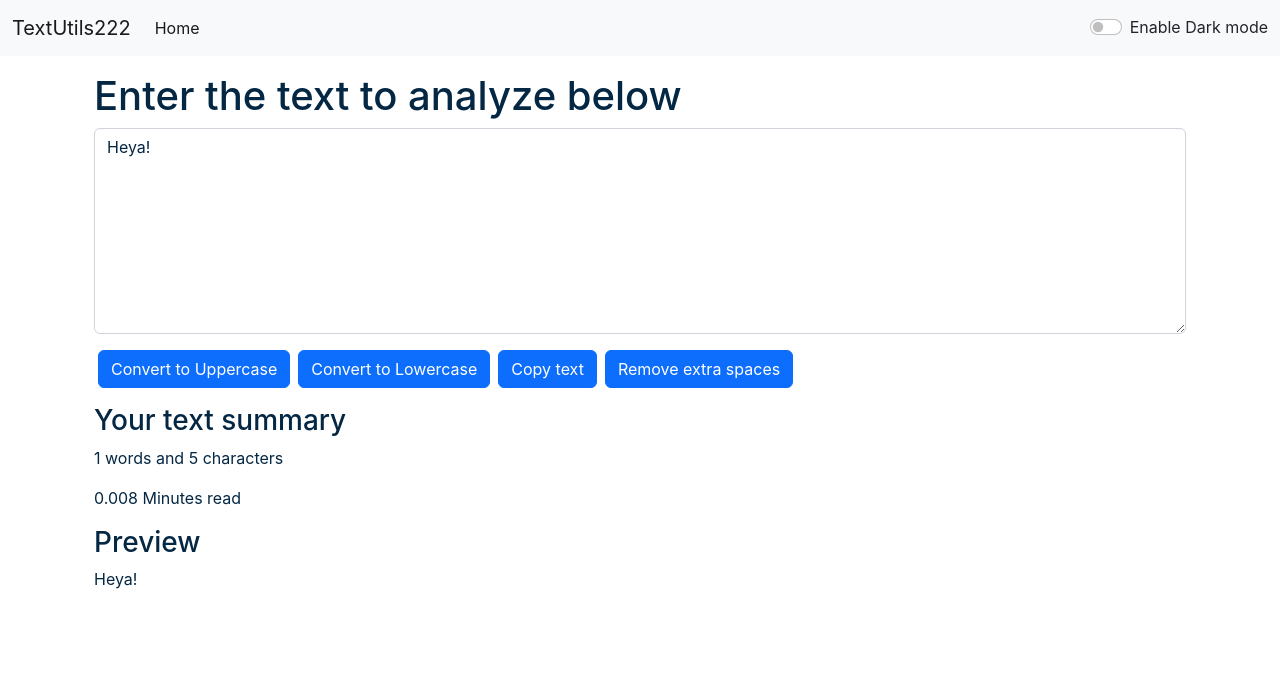
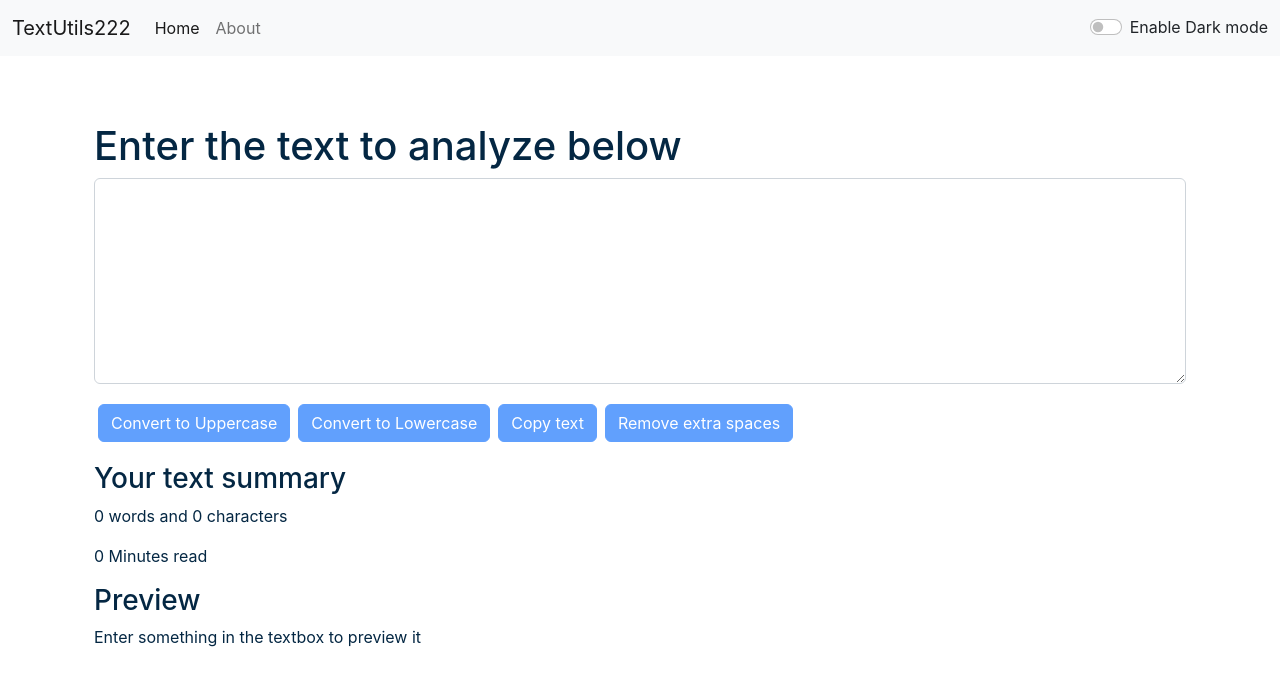
Before and after one commit to shr-code/TextUtils222---React-App, a React (Create React App) app: page / in a window 1280 px wide. Shown: the top 686 px of the page. Built offline with nearby package versions, Linux system fonts and the light colour scheme.

Commit message:
fixed minor issues

```diff
--- a/src/App.js
+++ b/src/App.js
@@ -1,15 +1,15 @@
 // import logo from './logo.svg';
 import './App.css';
 import React, { useState } from 'react'
-// import About from './components/About';
+import About from './components/About';
 import Navbar from './components/Navbar';
 import TextForm from './components/TextForm';
 import Alert from './components/Alert';
-// import {
-//   BrowserRouter as Router,
-//   Switch,
-//   Route
-// } from "react-router-dom";
+import {
+  BrowserRouter as Router,
+  Switch,
+  Route
+} from "react-router-dom";
 
 // let name =<i>Shraddha</i>
 function App() {
@@ -101,20 +101,20 @@ function App() {
     </div>
   </div>
 </nav> */}
-      {/* <Router> */}
+      <Router>
         <Navbar title="TextUtils222" aboutText="About" mode={mode} toggleMode={toggleMode} />
         <Alert alert={alert} />
         <div className="container my-3">
-          {/* <Switch>
-            <Route exact path="/about"> */}
-              {/* <About /> */}
-            {/* </Route>
-            <Route exact path="/"> */}
+          <Switch>
+            <Route exact path="/about">
+              <About mode={mode}/>
+            </Route>
+            <Route exact path="/">
               <TextForm showAlert={showAlert} heading="Enter the text to analyze below" mode={mode} />
-            {/* </Route>
-          </Switch> */}
+            </Route>
+          </Switch>
         </div>
-      {/* </Router> */}
+      </Router>
     </>
   );
 }
--- a/src/components/About.js
+++ b/src/components/About.js
@@ -1,32 +1,35 @@
-import React, { useState } from 'react'
-export default function About() {
+// import React, { useState } from 'react'
+export default function About(props) {
 
-    const [myStyle, setMyStyle] = useState({
-        color: 'black',
-        backgroundColor: 'white'
-    })
-    const [btnText, setBtnText] = useState('Enable dark mode')
-    const toggleStlye = () => {
-        if (myStyle.color === 'black') {
-            setMyStyle({
-                color: 'white',
-                backgroundColor: 'black'
-            })
-            setBtnText('Enable light mode')
-        }
-        else {
-            setMyStyle({
-                color: 'black',
-                backgroundColor: 'white'
-            })
-            setBtnText('Enable dark mode')
-        }
-    }
-
+    // const [myStyle, setMyStyle] = useState({
+    //     color: 'black',
+    //     backgroundColor: 'white'
+    // })
+    // const [btnText, setBtnText] = useState('Enable dark mode')
+    // const toggleStlye = () => {
+    //     if (myStyle.color === 'black') {
+    //         setMyStyle({
+    //             color: 'white',
+    //             backgroundColor: 'black'
+    //         })
+    //         setBtnText('Enable light mode')
+    //     }
+    //     else {
+    //         setMyStyle({
+    //             color: 'black',
+    //             backgroundColor: 'white'
+    //         })
+    //         setBtnText('Enable dark mode')
+    //     }
+    // }
+ let myStyle ={
+     color: props.mode==='dark'?'white':'black',
+     backgroundColor: props.mode==='dark'?'rgb(36 74 104)':'white'
+ }
     return (
         // const [btnText,setBtnText]=useState('Enable dark mode');
 
-        <div className='container my-4' style={myStyle}>
+        <div className='container my-4' style={ {color: props.mode==='dark'?'white':'black'}}>
             <h1 className='my-2'>About us</h1>
             <div className="accordion" id="accordionExample" >
                 <div className="accordion-item" style={myStyle}>
@@ -66,7 +69,7 @@ export default function About() {
                     </div>
                 </div>
             </div>
-            <button className="btn btn-primary my-1" onClick={toggleStlye}>{btnText}</button>
+            {/* <button className="btn btn-primary my-1" onClick={toggleStlye}>{btnText}</button> */}
         </div>
     )
 }
--- a/src/components/Alert.js
+++ b/src/components/Alert.js
@@ -1,13 +1,17 @@
 import React from 'react'
 
 export default function Alert(props) {
-    const capitalize=(word)=>{
-        const lower =word.toLowerCase();
-        return lower.charAt(0).toUpperCase()+lower.slice(1);
+    const capitalize = (word) => {
+        const lower = word.toLowerCase();
+        return lower.charAt(0).toUpperCase() + lower.slice(1);
     }
     return (
-        props.alert && <div className={`alert alert-${props.alert.type} alert-dismissible fade show`} role="alert">
-            <strong>{capitalize(props.alert.type)}</strong> : {props.alert.msg}
+        <div style={{height: '50px'}}>
+         {  props.alert &&
+        <div className={`alert alert-${props.alert.type}`} role="alert" >
+                <strong>{capitalize(props.alert.type)}
+                </strong> : {props.alert.msg}
+        </div>}
         </div>
     )
 }
--- a/src/components/Navbar.js
+++ b/src/components/Navbar.js
@@ -7,10 +7,10 @@ export default function Navbar(props) {
       <nav className={`navbar navbar-expand-lg navbar-${props.mode} bg-${props.mode}`}>
         <div className="container-fluid">
 
-            {/* <Link className="navbar-brand" to="/">
+            <Link className="navbar-brand" to="/">
               {props.title}
-            </Link> */}
-              <a href="#" className="navbar-brand">{props.title}</a>
+            </Link>
+              {/* <a href="#" className="navbar-brand">{props.title}</a> */}
             <button className="navbar-toggler" type="button" data-bs-toggle="collapse" data-bs-target="#navbarSupportedContent" aria-controls="navbarSupportedContent" aria-expanded="false" aria-label="Toggle navigation">
               <span className="navbar-toggler-icon">
               </span>
@@ -19,11 +19,11 @@ export default function Navbar(props) {
             <div className="collapse navbar-collapse" id="navbarSupportedContent">
               <ul className="navbar-nav me-auto mb-2 mb-lg-0">
                 <li className="nav-item">
-                  {/* <Link className="nav-link active" aria-current="page" to="/">Home</Link> */}
-                  <a className="nav-link active" aria-current="page" href="#">Home</a>
+                  <Link className="nav-link active" aria-current="page" to="/">Home</Link>
+                  {/* <a className="nav-link active" aria-current="page" href="#">Home</a> */}
                 </li>
                 <li className="nav-item">
-                  {/* <Link className="nav-link" to="/about">{props.aboutText}</Link> */}
+                  <Link className="nav-link" to="/about">{props.aboutText}</Link>
                   {/* <a className="nav-link" href="#">{props.aboutText}</a> */}
                 </li>
               </ul>
--- a/src/components/TextForm.js
+++ b/src/components/TextForm.js
@@ -1,9 +1,10 @@
 import React, { useState } from 'react'
 
 export default function TextForm(props) {
-    const [text, setText] = useState('Heya!'); //check 7 file
+    const [text, setText] = useState(''); //check 7 file
     // text="comming? or not?"//can't direct set the state you have to use the function setText for the updation/modification
     // setText("NEeww TEXT");//correct way to change the state
+
     const handleUpClick = () => {
         // console.log("Uppercase was clicked")
         let newText = text.toUpperCase();
@@ -26,6 +27,7 @@ export default function TextForm(props) {
         var text = document.getElementById("myBox");
         text.select();
         navigator.clipboard.writeText(text.value)
+        document.getSelection().removeAllRanges()
         props.showAlert("Text copied","success")
 
     }
@@ -40,25 +42,25 @@ export default function TextForm(props) {
             <div className='container' style={{ color: props.mode === 'dark' ? 'white' : '#042743' }}>
                 <h1>{props.heading}</h1>
                 <div className="mb-3">
-                    <textarea className="form-control" id="myBox" rows="8" value={text} onChange={handleOnChange} style={{ backgroundColor: props.mode === 'dark' ? 'grey' : 'white', color: props.mode === 'dark' ? 'white' : '#042743' }}></textarea>
+                    <textarea className="form-control" id="myBox" rows="8" value={text} onChange={handleOnChange} style={{ backgroundColor: props.mode === 'dark' ? '#13466e' : 'white', color: props.mode === 'dark' ? 'white' : '#042743' }}></textarea>
                 </div>
-                <button className="btn btn-primary mx-1" onClick={handleUpClick}>
+                <button disabled={text.length===0} className="btn btn-primary mx-1 my-1" onClick={handleUpClick}>
                     Convert to Uppercase
                 </button>
-                <button className="btn btn-primary mx-1" onClick={handleLoClick}>
+                <button disabled={text.length===0} className="btn btn-primary mx-1 my-1" onClick={handleLoClick}>
                     Convert to Lowercase
                 </button>
-                <button className="btn btn-primary mx-1" onClick={handleCopyClick}>
+                <button disabled={text.length===0} className="btn btn-primary mx-1 my-1" onClick={handleCopyClick}>
                     Copy text
                 </button>
-                <button className="btn btn-primary mx-1" onClick={handleExtraSpaces}>
+                <button disabled={text.length===0} className="btn btn-primary mx-1 my-1" onClick={handleExtraSpaces}>
                     Remove extra spaces
                 </button>
             </div>
             <div className='container my-3' style={{ color: props.mode === 'dark' ? 'white' : '#042743' }}>
                 <h3>Your text summary</h3>
-                <p>{text.split(" ").length} words and {text.length} characters</p>
-                <p>{0.008 * text.split(" ").length} Minutes read</p>
+                <p>{text.split(" ").filter((element)=>{return element.length!==0}).length} words and {text.length} characters</p>
+                <p>{0.008 * text.split(" ").filter((element)=>{return element.length!==0}).length} Minutes read</p>
                 <h3>Preview</h3>
                 <p>{text.length > 0 ? text : "Enter something in the textbox to preview it"}</p>
             </div>
```
